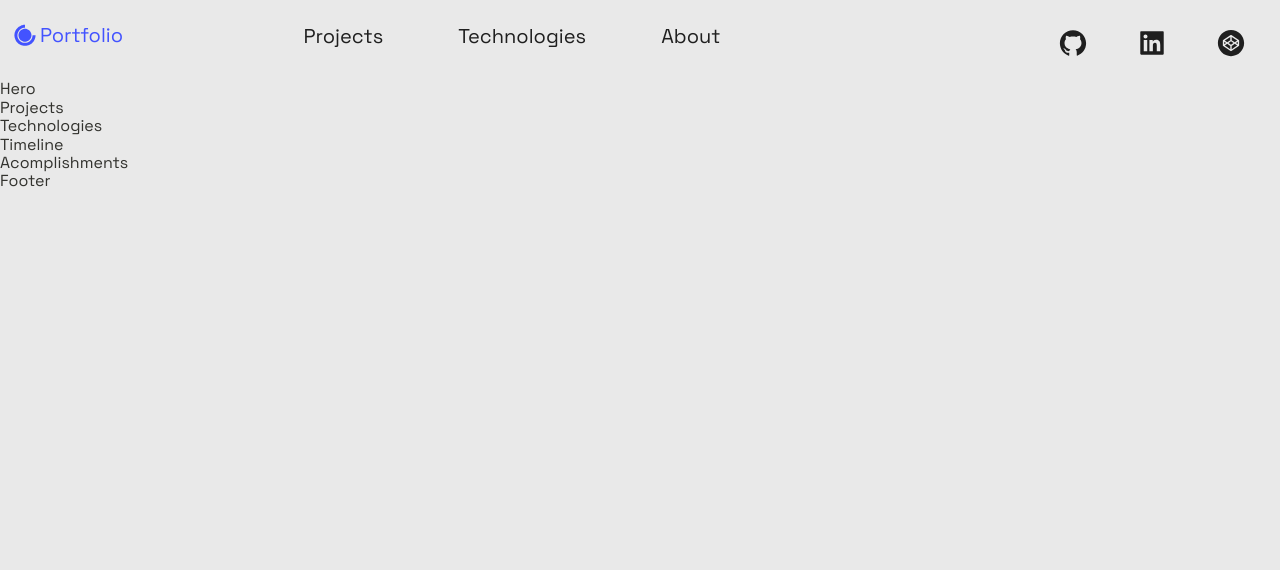
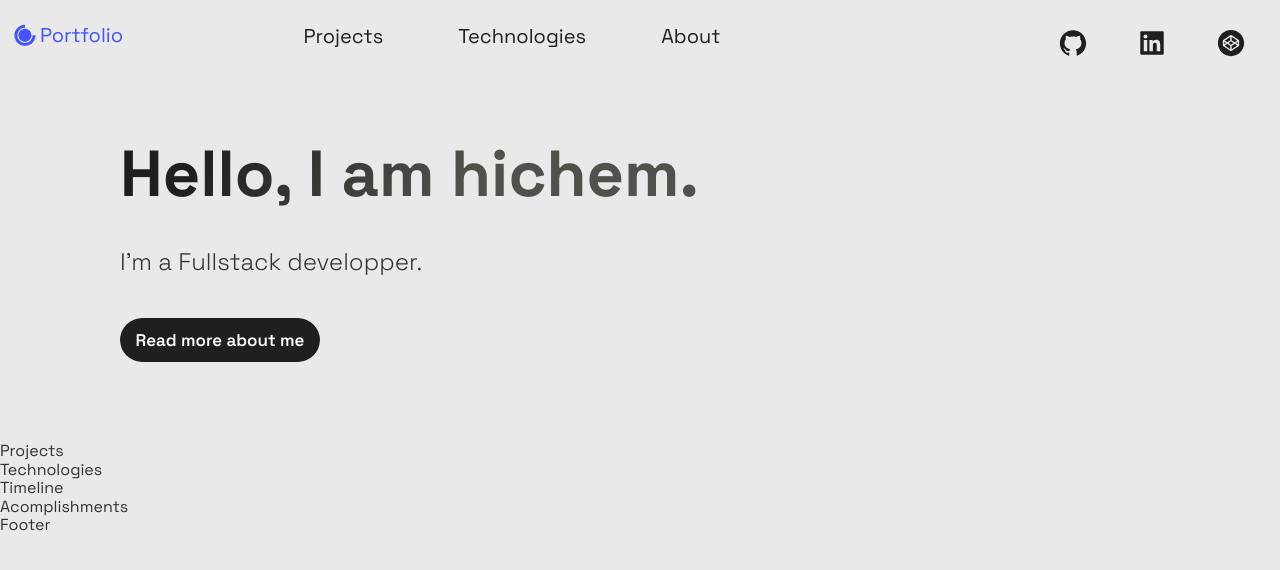
Before and after one commit to dhichem/Portfolio, a Next.js app: page / in a window 1280 px wide. Shown: the top 570 px of the page. Built offline with nearby package versions, Linux system fonts and the light colour scheme.

Commit message:
hero done

```diff
--- a/src/components/Hero/Hero.js
+++ b/src/components/Hero/Hero.js
@@ -5,9 +5,17 @@ import Button from '../../styles/GlobalComponents/Button';
 import { LeftSection } from './HeroStyles';
 
 const Hero = (props) => (
-  <div>
-    Hero
-  </div>
+  <Section row nopadding>
+    <LeftSection>
+      <SectionTitle main center>
+        Hello, I am hichem.
+      </SectionTitle>
+      <SectionText>
+        I'm a Fullstack developper.
+      </SectionText>
+      <Button onClick={() => window.location = "https://"}>Read more about me</Button>
+    </LeftSection>
+  </Section>
 );
 
 export default Hero;
--- a/src/pages/index.js
+++ b/src/pages/index.js
@@ -11,8 +11,8 @@ const Home = () => {
   return (
     <Layout>
       {/* <Section grid> */}
-        <Hero />
-        {/* <BgAnimation /> */}
+      <Hero />
+      {/* <BgAnimation /> */}
       {/* </Section> */}
       <Projects />
       <Technologies />
--- a/src/styles/GlobalComponents/index.js
+++ b/src/styles/GlobalComponents/index.js
@@ -1,9 +1,9 @@
 import styled from 'styled-components'
 
 export const Section = styled.section`
-  display: ${(props) => props.grid ? "grid" : "flex" };
-  flex-direction: ${(props) => props.row ? "row" : "column" };
-  padding: ${(props) => props.nopadding ? "0" : "32px 48px 0" } ;
+  display: ${(props) => props.grid ? "grid" : "flex"};
+  flex-direction: ${(props) => props.row ? "row" : "column"};
+  padding: ${(props) => props.nopadding ? "0" : "32px 48px 0"} ;
   margin: 0 auto;
   max-width: 1040px;
   box-sizing: content-box;
@@ -17,7 +17,7 @@ export const Section = styled.section`
   }
 
   @media ${(props) => props.theme.breakpoints.sm} {
-    padding: ${(props) => props.nopadding ? "0" : "16px 16px 0" } ;
+    padding: ${(props) => props.nopadding ? "0" : "16px 16px 0"} ;
 
     width: calc(100vw - 32px);
     flex-direction: column;
@@ -30,7 +30,7 @@ export const SectionTitle = styled.h2`
   line-height: ${(props) => props.main ? '72px' : '56px'};
   width: max-content;
   max-width: 100%;
-  background: linear-gradient(121.57deg, #FFFFFF 18.77%, rgba(255, 255, 255, 0.66) 60.15%);
+  background: linear-gradient(121.57deg, #1f1f1f 18.77%, #51514b 60.15%);
   -webkit-background-clip: text;
   -webkit-text-fill-color: transparent;
   margin-bottom: 16px;
@@ -60,7 +60,7 @@ export const SectionText = styled.p`
   line-height: 40px;
   font-weight: 300;
   padding-bottom: 3.6rem;
-  color: rgba(255, 255, 255, 0.5);
+  color: #32322e;
 
   @media ${(props) => props.theme.breakpoints.md} {
     max-width: 670px;
@@ -86,7 +86,7 @@ export const SectionDivider = styled.div`
     'linear-gradient(270deg, #F46737 0%, #945DD6 100%)' :
     'linear-gradient(270deg, #13ADC7 0%, #945DD6 100%)'};
 
-    margin: ${(props) => props.divider ? "4rem 0" : "" };
+    margin: ${(props) => props.divider ? "4rem 0" : ""};
 
   @media ${(props) => props.theme.breakpoints.md} {
     width: 48px;
@@ -167,17 +167,17 @@ export const SecondaryBtn = styled.button`
 `
 
 export const ButtonBack = styled.div`
-  width: ${({ alt }) => alt ? '150px' : '262px'};
-  height: ${({ alt }) => alt ? '52px' : '64px'};
+  width: ${({ alt }) => alt ? '120px' : '200px'};
+  height: ${({ alt }) => alt ? '32px' : '44px'};
   border-radius: 50px;
-  font-size: ${({ alt }) => alt ? '20px' : '24px'};
+  font-size: ${({ alt }) => alt ? '17px' : '17px'};
   font-weight: 600;
   display: flex;
   align-items: center;
   justify-content: center;
   margin: ${({ alt, form }) => (alt || form) ? '0' : '0 0 80px'};
   color: #fff;
-  background: ${({ alt }) => alt ? 'linear-gradient(270deg, #ff622e 0%, #B133FF 100%)' : 'linear-gradient(270deg, #00DBD8 0%, #B133FF 100%)'};
+  background: ${({ alt }) => alt ? '#1f1f1f' : '#aaa9a3'};
   cursor: pointer;
   transition: 0.5s ease;
   position: relative;
@@ -209,10 +209,10 @@ export const ButtonFront = styled.button`
   left: 0;
   width: 100%;
   height: 100%;
-  background: ${({ alt }) => alt ? 'linear-gradient(270deg, #F46737 0%, #945DD6 100%)' : 'linear-gradient(270deg, #13ADC7 0%, #945DD6 100%)'};
+  background: ${({ alt }) => alt ? '#1f1f1f' : '#1f1f1f'};
   opacity: ${({ disabled }) => disabled ? '.5' : '1'};
   transition: .4s ease;
-  font-size: ${({ alt }) => alt ? '20px' : '24px'};
+  font-size: ${({ alt }) => alt ? '17px' : '17px'};
   font-weight: 600;
   align-items: center;
   justify-content: center;
```
